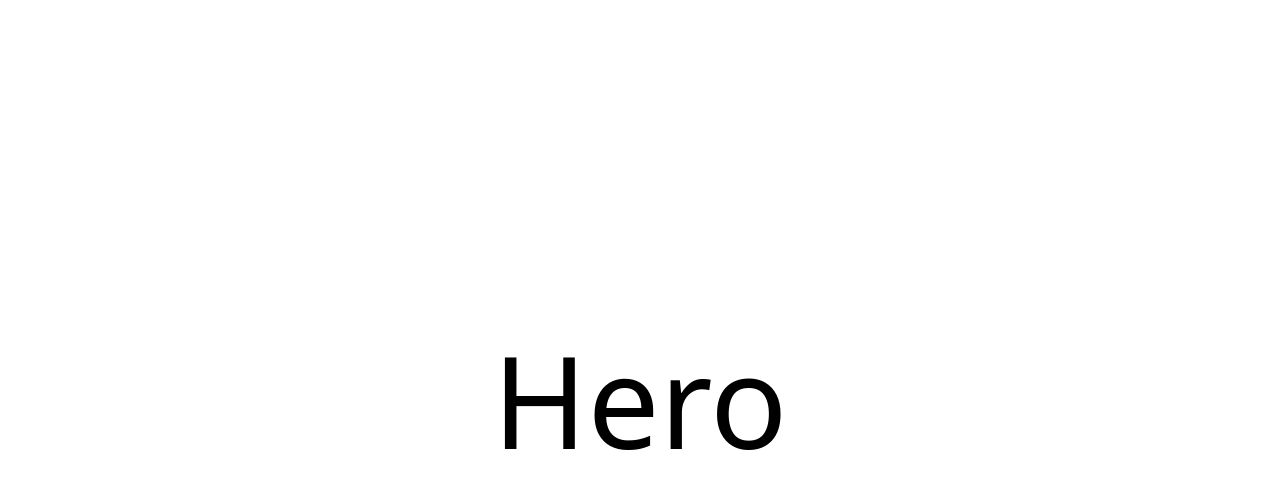
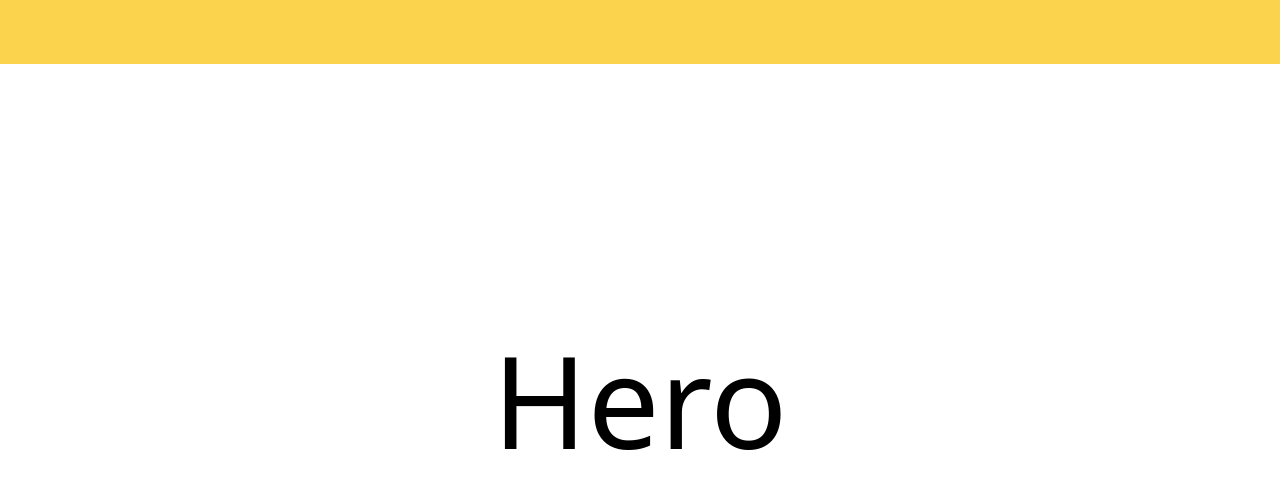
Before and after one commit to Ro5hi/tailwindcss-pg, a React (Create React App) app: page / in a window 1280 px wide. Shown: the top 488 px of the page. Built offline with nearby package versions, Linux system fonts and the light colour scheme.

Commit message:
changed text to black, added to App.js

```diff
--- a/src/App.js
+++ b/src/App.js
@@ -1,10 +1,12 @@
 import './App.css';
 import React from 'react';
 import Hero from './components/Hero.js';
+import Nav from './components/Nav.js';
 
 function App() {
   return (
     <div className="app">
+      <Nav />
       <Hero />
     </div>
   );
--- a/src/components/Nav.js
+++ b/src/components/Nav.js
@@ -1,7 +1,9 @@
 const Nav = () => {
     return (
-        <div className="nav">
+        <div className="flex fixed w-screen h-16 justify-between items-center bg-yellow-300">
+            <div className="text-black">
 
+            </div>
         </div>
     );
 }
```
